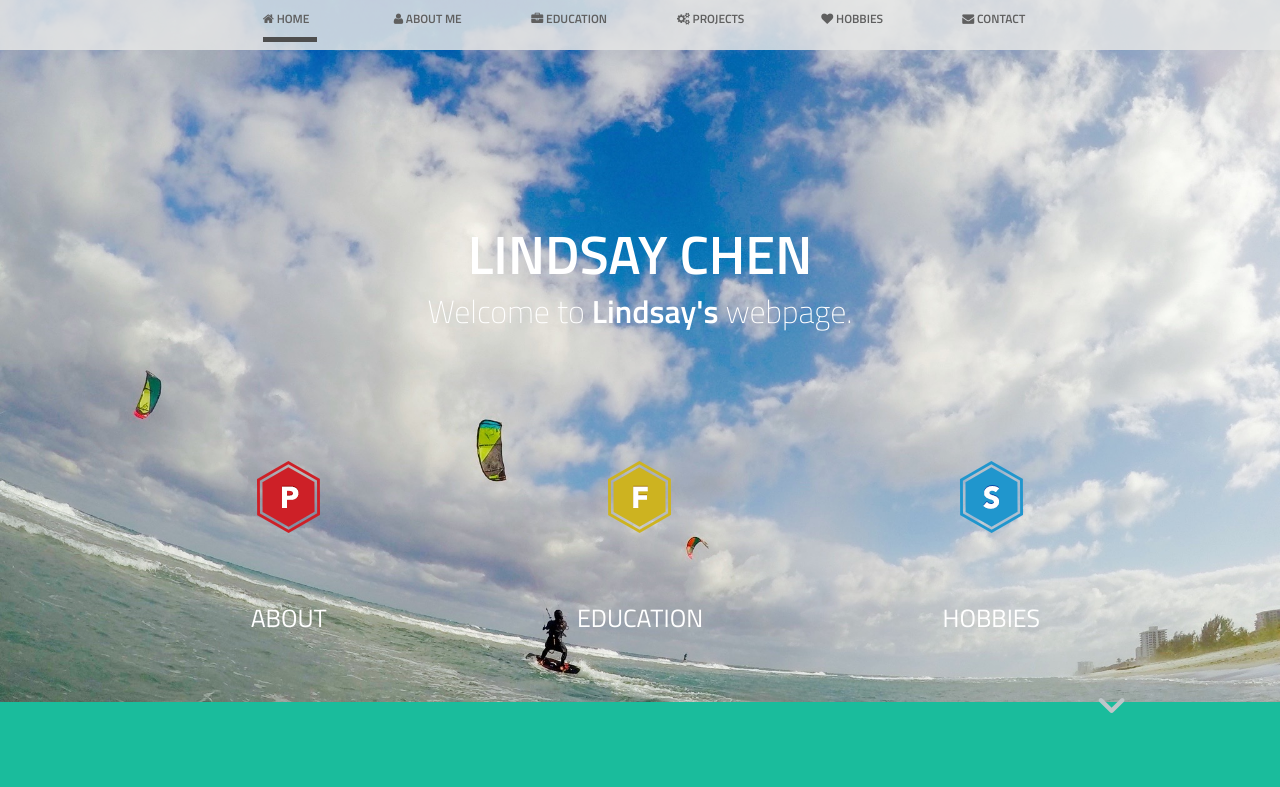
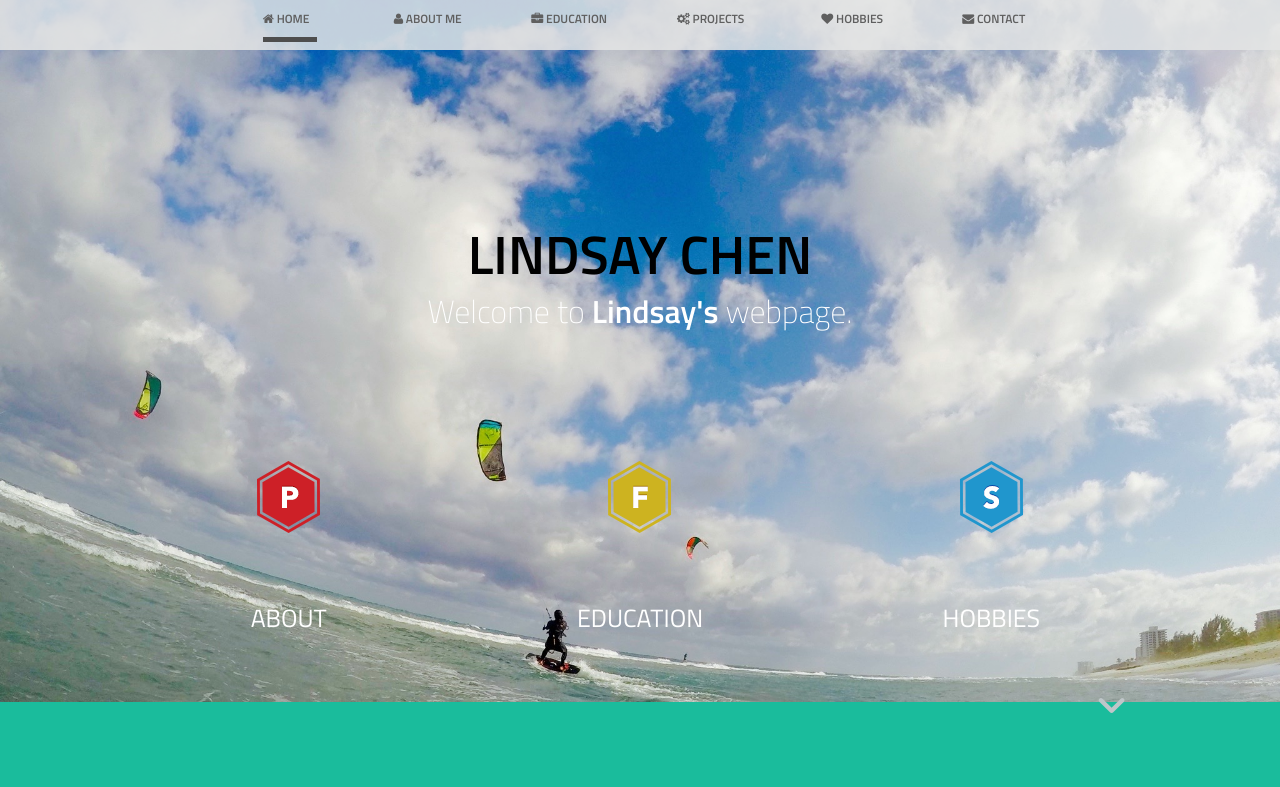
Before and after one commit to lindsay10c/lindsay10c.github.io, a plain HTML site: page index.html in a window 1280 px wide. Shown: the top 787 px of the page. Drawn offline with Linux system fonts and the light colour scheme.

Commit message:
name change color 2

```diff
--- a/index.html
+++ b/index.html
@@ -19,6 +19,10 @@
 
 
 	<link rel="prefetch" href="images/zoom.png">
+
+	<style>
+	h1 {color: black}
+	</style>
 
 </head>
 
@@ -65,7 +69,7 @@
 		<div class="container">
 			<div id="home-row-1" class="row clearfix">
 				<div class="col-12">
-					<h1 color: black; class="font-semibold">LINDSAY CHEN</span></h1>
+					<h1 class="font-semibold">LINDSAY CHEN</span></h1>
 					<h4 class="font-thin">Welcome to <span class="font-semibold">Lindsay's </span> webpage.</h4>
 					<br>
 					<br>
```
